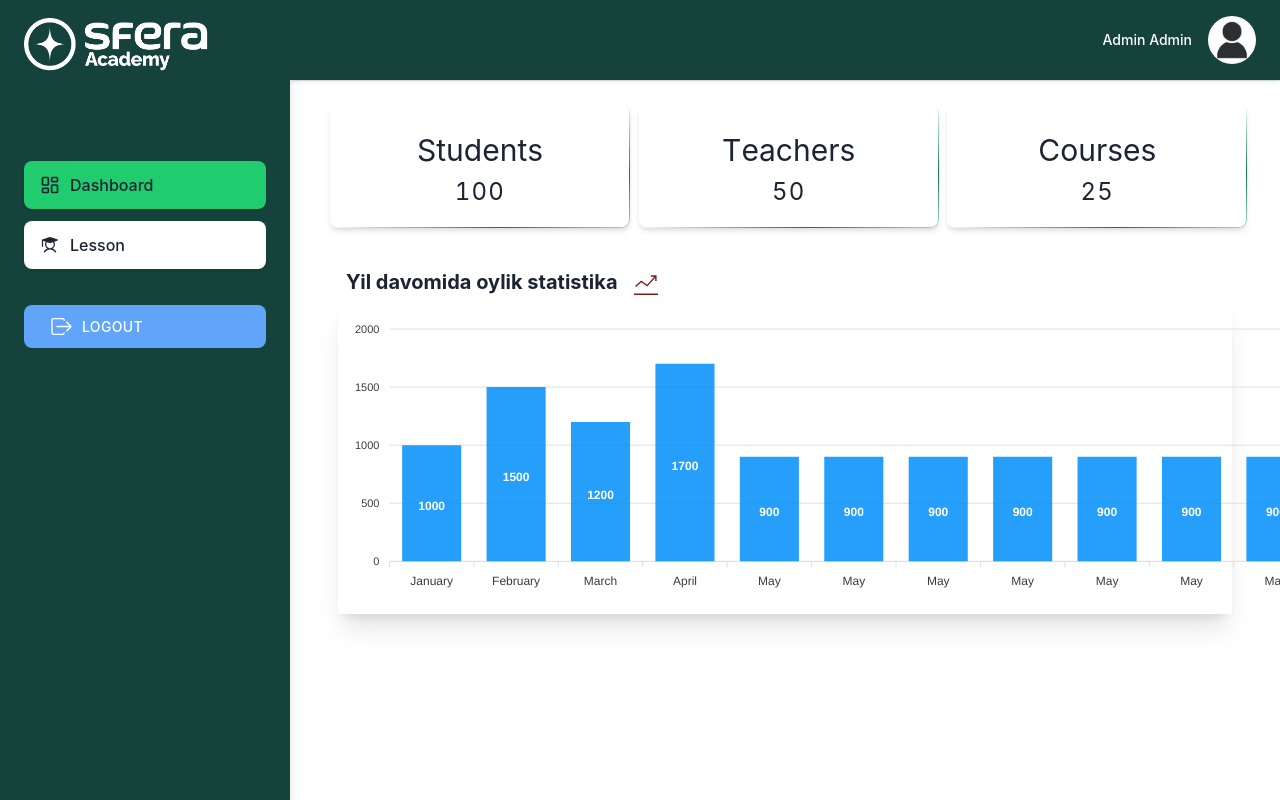
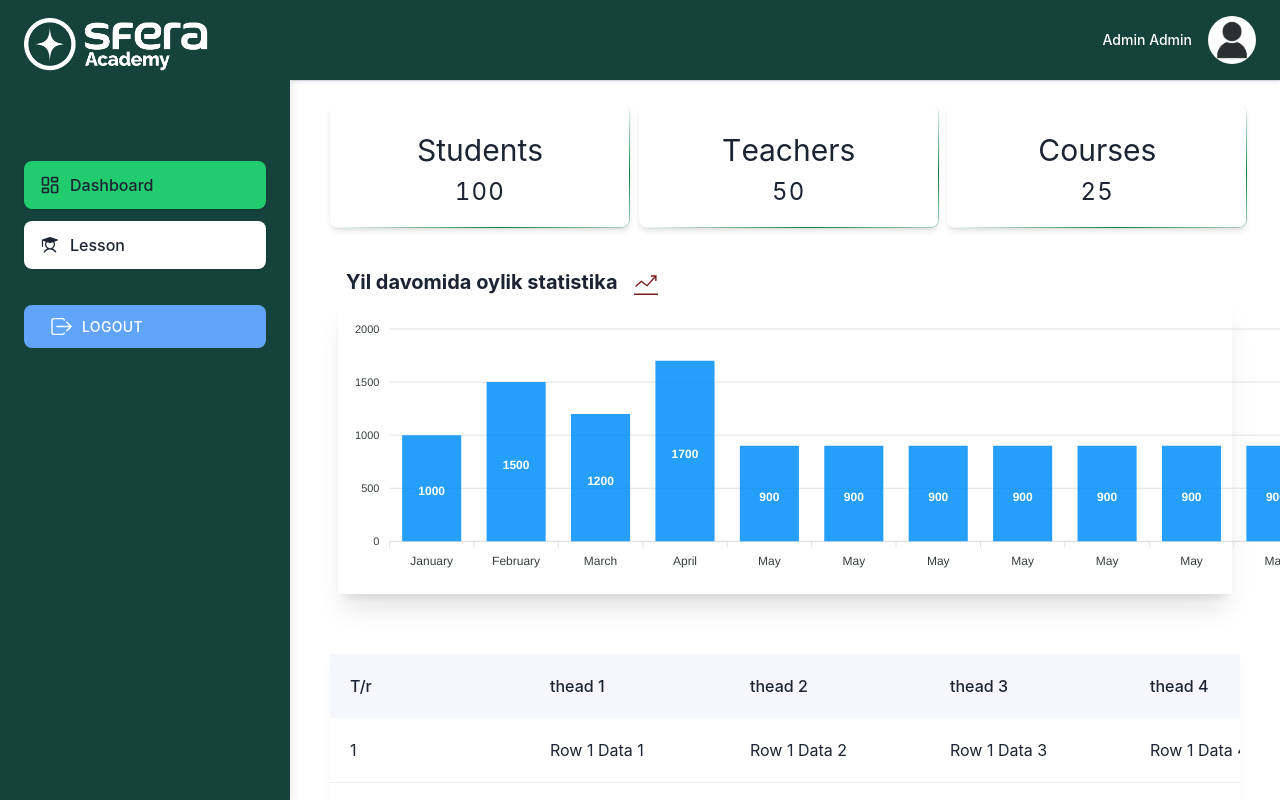
Before and after one commit to abdulazizsaidovcode/sfera-Edu, a React (Vite) app: page /dashboard in a window 1280 px wide. Built offline with nearby package versions, Linux system fonts and the light colour scheme; sample sign-in values are in the browser's storage.

Commit message:
yuklab oling

```diff
--- a/src/components/accordion/accordion.tsx
+++ b/src/components/accordion/accordion.tsx
@@ -41,9 +41,9 @@ const AccordionItem: React.FC<AccordionItemProps> = ({
           toggle();
         }}
       >
-        {icon && <span className="mr-2 text-black-600 text-2xl">{icon}</span>} {/* Larger and colored icon */}
+        {icon && <span className="mr-2 text-red-900 text-2xl">{icon}</span>} {/* Larger and colored icon */}
         <div className="flex-1">
-          <div className="flex items-center gap-x-2">
+          <div className="flex items-center text-gray-900 font-bold gap-x-2">
             <span>{title}</span>
             {subtitle && <span className="font-bold text-lg">{subtitle}</span>}
           </div>
--- a/src/components/chart/chart.tsx
+++ b/src/components/chart/chart.tsx
@@ -56,7 +56,7 @@ const ChartOne = () => {
           options={chartOptions}
           series={chartSeries}
           type="bar"
-          height={300}
+          height={280}
 
         />
       )}
--- a/src/components/custom/table.tsx
+++ b/src/components/custom/table.tsx
@@ -1,59 +1,37 @@
-import React from 'react';
-import { FaEdit, FaTrashAlt } from 'react-icons/fa';
+import React, {ReactNode} from 'react';
 
-// TableHeader Component
-const TableHeader: React.FC<{ headers: string[] }> = ({ headers }) => {
+// global table
+export interface IMasterTableProps {
+    thead: IThead[];
+    children: ReactNode;
+}
+
+// global table thead lists
+export interface IThead {
+    id: number;
+    name: string;
+}
+
+const Tables: React.FC<IMasterTableProps> = ({thead, children}) => {
     return (
+        <div className="rounded-sm bg-white shadow-default">
+            <div className="max-w-full overflow-x-auto w-[100%]">
+                <table className="w-full table-auto">
                     <thead>
-      <tr>
-        {headers.map(header => (
-          <th key={header} className="text-center text-sm font-bold text-gray-700">
-            {header}
-          </th>
+                        <tr className="text-left bg-whiter">
+                            {thead.map((item) => (
+                                <th
+                                    key={item.id}
+                                    className="min-w-[150px] p-5 font-medium text-black"
+                                >{item.name}</th>
                             ))}
-        <th className="text-center">Actions</th>
                         </tr>
                     </thead>
-  );
-};
-
-// TableBody Component
-const TableBody: React.FC<{ rows: Array<{ [key: string]: string }>, showIcons?: boolean }> = ({ rows, showIcons = true }) => {
-  return (
-    <tbody>
-      {rows.map((row, index) => (
-        <tr key={index} className="border-b border-gray-200">
-          {Object.keys(row).map((key, cellIndex) => (
-            <td key={cellIndex} className="text-center text-sm text-gray-600">
-              {row[key]}
-            </td>
-          ))}
-          {showIcons && (
-            <td className="flex justify-center space-x-3">
-              <button className="text-green-500 hover:text-green-700 p-2 rounded">
-                <FaEdit />
-              </button>
-              <button className="text-red-500 hover:text-red-700 p-2 rounded">
-                <FaTrashAlt />
-              </button>
-            </td>
-          )}
-        </tr>
-      ))}
-    </tbody>
-  );
-};
-
-// Full Table Component
-const Table: React.FC<{ headers: string[], rows: Array<{ [key: string]: string }>, showIcons?: boolean }> = ({ headers, rows, showIcons = false }) => {
-  return (
-    <div className="overflow-x-auto">
-      <table className="min-w-full table-fixed border-collapse shadow- rounded-md">
-        <TableHeader headers={headers} />
-        <TableBody rows={rows} showIcons={showIcons} />
+                    <tbody>{children}</tbody>
                 </table>
+            </div>
         </div>
     );
 };
 
-export default Table;
+export default Tables;
--- a/src/context/logic/course.tsx
+++ b/src/context/logic/course.tsx
@@ -1,15 +1,14 @@
 import axios from 'axios';
-import { getCategory , getModule} from '../api/url';
+import { getCategory, getModule } from '../api/url';
 import { config } from '../api/token';
 import { useCategory } from './state-managment/course';
 
- export const getCourses = async (setData:any) => {
-
-   const response = await axios.get(getCategory,config);
+export const getCourses = async (setData: any) => {
+  const response = await axios.get(getCategory, config);
   try {
-    if(response.data.data){
+    if (response.data.data) {
       setData(response.data.data);
-    }else if (response.data.error){
+    } else if (response.data.error) {
 
     }
   } catch (error) {
@@ -17,14 +16,13 @@ import { useCategory } from './state-managment/course';
   }
 };
 
-export const useModules = () => {
-  const { categoryData } = useCategory();
-  const getModules = async () => {
+
+  export const getModules = async (id:any, setData:any) => {
+    const response = await axios.get(`${getModule}/${id}`, config);
     try {
-      const response = await axios.get(`${getModule}/${categoryData.id}`, config);
-      console.log(response.data);
       if (response.data.data) {
-        return response.data.data;
+        console.log("data",response.data.data);
+        setData(response.data.data)
       } else if (response.data.error) {
         console.error('Error in response:', response.data.error);
       }
@@ -32,6 +30,3 @@ export const useModules = () => {
       console.error('Error fetching module data:', error);
     }
   };
-
-  return { getModules };
-};
--- /dev/null
+++ b/src/context/logic/state-managment/module.tsx
@@ -0,0 +1,11 @@
+import { create } from 'zustand';
+
+interface ModuleType {
+  moduleData: any;
+  setModuleData: (data: any) => void;
+}
+
+export const useModule = create<ModuleType>((set) => ({
+  moduleData: null,
+  setModuleData: (data) => set({moduleData: data}),
+}));
--- a/src/pages/Dashboard/dashboard.tsx
+++ b/src/pages/Dashboard/dashboard.tsx
@@ -1,6 +1,21 @@
 import ChartOne from '@/components/chart/chart';
 import StatisticCard from '@/components/custom/cards/statistic-card';
+import Tables from '@/components/custom/table';
 import { TfiStatsUp } from "react-icons/tfi";
+
+export const dashboardTbody = [
+  {id: 1, tr: '1', thead1: 'Row 1 Data 1', thead2: 'Row 1 Data 2', thead3: 'Row 1 Data 3', thead4: 'Row 1 Data 4'},
+  {id: 2, tr: '2', thead1: 'Row 2 Data 1', thead2: 'Row 2 Data 2', thead3: 'Row 2 Data 3', thead4: 'Row 2 Data 4'},
+  {id: 3, tr: '3', thead1: 'Row 3 Data 1', thead2: 'Row 3 Data 2', thead3: 'Row 3 Data 3', thead4: 'Row 3 Data 4'},
+  {id: 4, tr: '4', thead1: 'Row 4 Data 1', thead2: 'Row 4 Data 2', thead3: 'Row 4 Data 3', thead4: 'Row 4 Data 4'}
+];
+export const dashboardThead: IThead[] = [
+  {id: 5, name: 'T/r'},
+  {id: 1, name: 'thead 1'},
+  {id: 2, name: 'thead 2'},
+  {id: 3, name: 'thead 3'},
+  {id: 4, name: 'thead 4'}
+];
 
 const Dashboard = () => {
   return (
@@ -36,6 +51,40 @@ const Dashboard = () => {
           <ChartOne />
         </div>
       </div>
+      <div className={`mt-10`}>
+                <Tables thead={dashboardThead}>
+                    {dashboardTbody.map((sts, idx) => (
+                        <tr key={sts.id} className={`hover:bg-whiteGreen duration-100`}>
+                            <td className="border-b border-[#eee] min-w-[200px] p-5 dark:border-strokedark">
+                                <p className="text-black dark:text-white">
+                                    {idx+1}
+                                </p>
+                            </td>
+                            <td className="border-b border-[#eee] min-w-[200px] p-5 dark:border-strokedark">
+                                <p className="text-black dark:text-white">
+                                    {sts.thead1}
+                                </p>
+                            </td>
+                            <td className="border-b border-[#eee] min-w-[200px] p-5 dark:border-strokedark">
+                                <p className="text-black dark:text-white">
+                                    {sts.thead2}
+                                </p>
+                            </td>
+                            <td className="border-b border-[#eee] min-w-[200px] p-5 dark:border-strokedark">
+                                <p className="text-black dark:text-white">
+                                    {sts.thead3}
+                                </p>
+                            </td>
+                            <td className="border-b border-[#eee] min-w-[200px] p-5 dark:border-strokedark">
+                                <p className="text-black dark:text-white">
+                                    {sts.thead4}
+                                </p>
+                            </td>
+                        </tr>
+                    ))}
+                </Tables>
+            </div>
+
     </div>
   );
 };
```
Also changed, not shown: src/pages/course/course.tsx (+32 -51 lines). Lines whose indentation alone changed are shown as unchanged.
